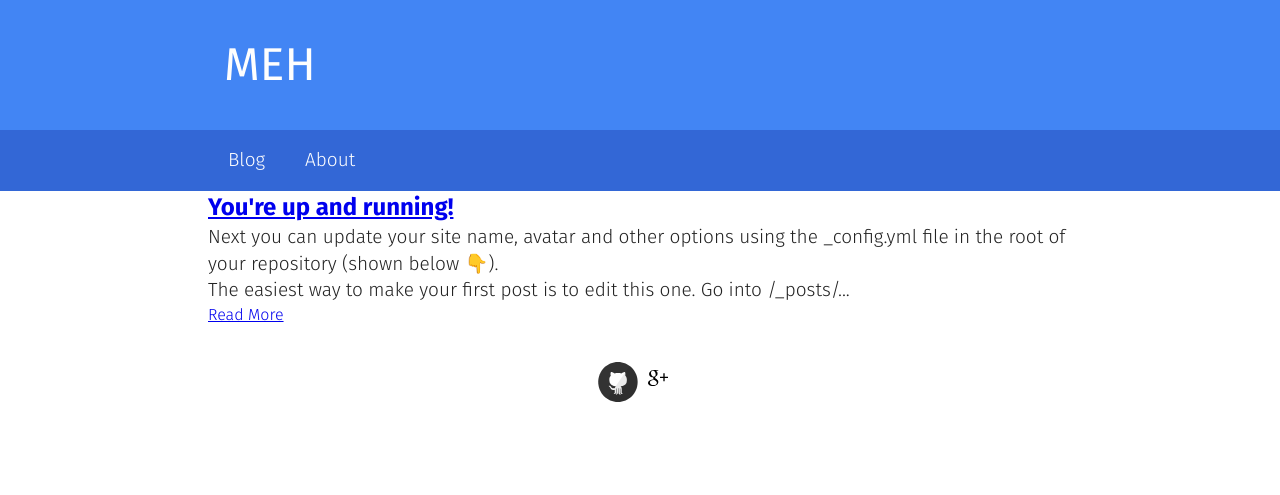
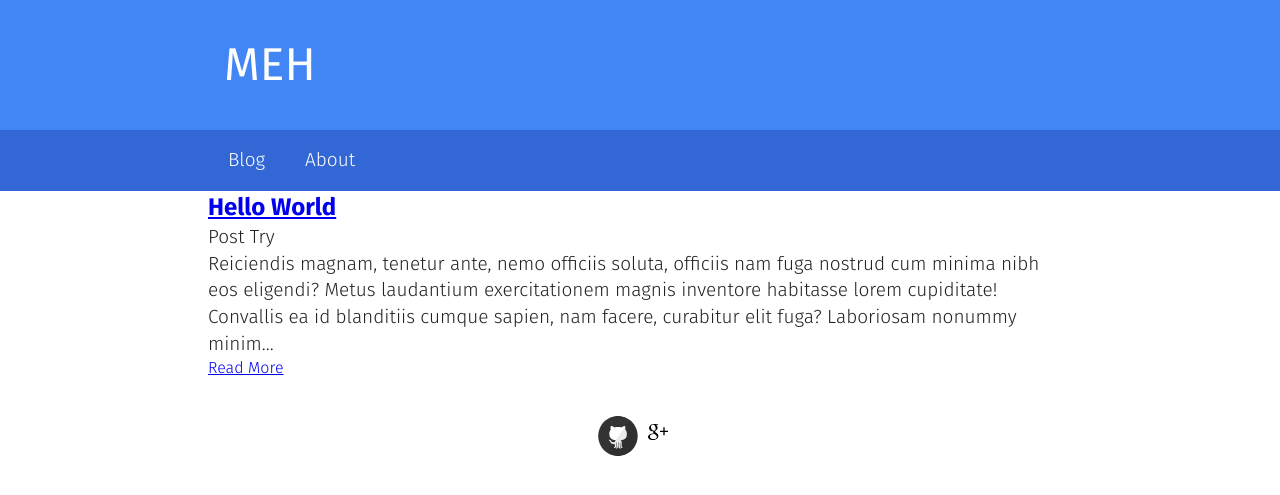
Before and after one commit to m-e-h/m-e-h.github.io, a Jekyll site: the page built from index.html, in a window 1280 px wide. Shown: the top 495 px of the page. Built offline with Jekyll 4.4.1, drawn with Linux system fonts in a browser that asks for light colours; emoji names are drawn with the system emoji font.

Commit message:
Published with https://stackedit.io/

```diff
--- a/_posts/2014-3-3-Hello-World.md
+++ b/_posts/2014-3-3-Hello-World.md
@@ -1,10 +1,12 @@
----
-layout: post
-title: You're up and running!
----
+Post Try
 
-Next you can update your site name, avatar and other options using the _config.yml file in the root of your repository (shown below :point_down:).
+Reiciendis magnam, tenetur ante, nemo officiis soluta, officiis nam fuga nostrud cum minima nibh eos eligendi? Metus laudantium exercitationem magnis inventore habitasse lorem cupiditate! Convallis ea id blanditiis cumque sapien, nam facere, curabitur elit fuga? Laboriosam nonummy minim rutrum. Labore potenti malesuada. Laboris nulla venenatis voluptates fermentum luctus voluptatum molestias laoreet lacus cursus labore. Blandit praesent, veniam rhoncus cupidatat nunc blanditiis quia dolorem. Consequat. Perspiciatis? Nobis! Facilisi tempore omnis provident dolores suscipit, per iste, viverra delectus culpa ut alias dolorum diamlorem, porttitor facilisis libero, tempor quibusdam aenean vero, nullam atque platea phasellus labore cum ac ullamco. Vitae earum, aliquid officia.
 
+    function abraham_the_excerpt( $excerpt ) {
+    	/* Translators: The %s is the post title shown to screen readers. */
+    	$text = sprintf( __( 'Continue reading %s', 'saga' ), '<span class="screen-reader-text">' . get_the_title() . '</span>' );
+    	$more = sprintf( '<div class="read-more__fade"><a href="%s" class="more-link">%s</a></div>', get_permalink(), $text );
+    	return $excerpt . $more;
+    }
 
-
-The easiest way to make your first post is to edit this one. Go into /_posts/ and update the Hello World markdown file. For more instructions head over to the [Jekyll Now repository](https://github.com/barryclark/jekyll-now) on GitHub.
+Vitae velit atque sed potenti vitae itaque distinctio eos voluptatum dolor, magni, aliquip nibh mollis cursus corrupti aliquip aliquip exercitationem nostra consequat leo class cras, mauris ac praesentium nisi. Fugiat? Quasi temporibus tellus eleifend maiores parturient! Tristique est temporibus curae libero unde? A quas debitis ligula fugit cupiditate? Sed id mattis vitae, elit! Irure! Id, rhoncus aute ea ante platea labore, mi dolorem, class ut interdum conubia animi harum, deleniti morbi mollis, primis ab vestibulum. Magnam? Dignissimos metus, quidem omnis, cupidatat magnam, nesciunt integer magnam venenatis sagittis sociosqu? Ut sequi! Accusamus ornare praesent blandit aliquid pede, provident mollit, imperdiet torquent.
```
